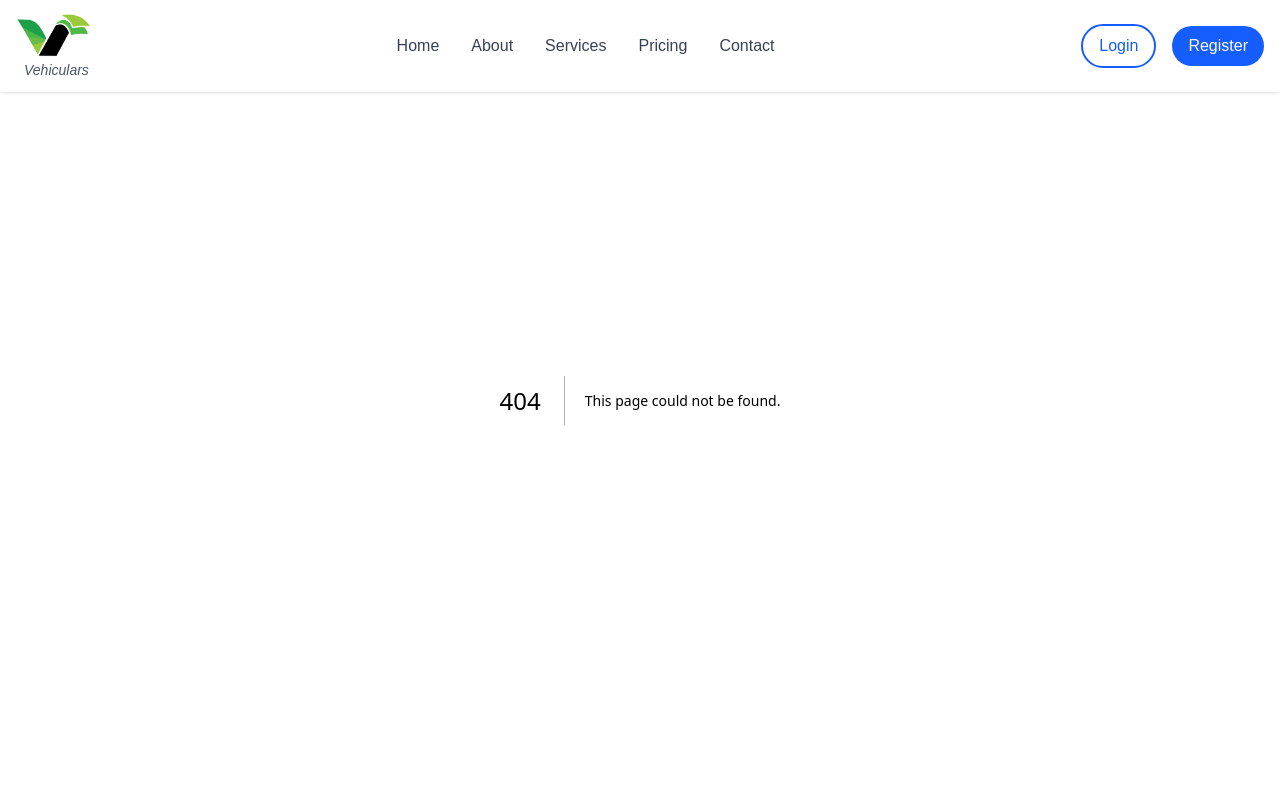
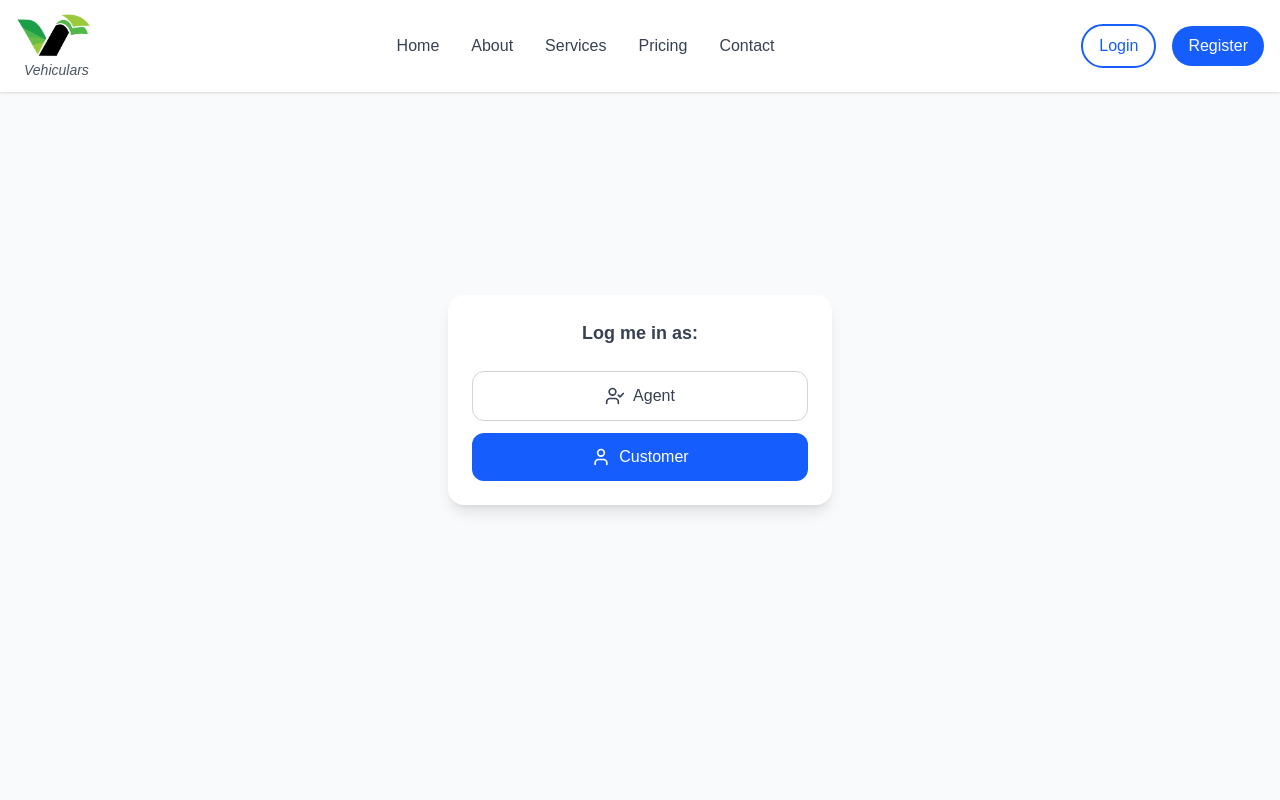
Before and after one commit to Abdul1013/vehicula, a Next.js app: page /ag_dashboard_switch_form in a window 1280 px wide. Before the commit this address had no page. Shown: the top 800 px of the page. Built offline with nearby package versions, Linux system fonts and the light colour scheme.

Commit message:
removed unused import

```diff
--- a/src/app/ag_customer_view_form/page.js
+++ b/src/app/ag_customer_view_form/page.js
@@ -2,8 +2,7 @@
 
 import { useState } from "react";
 import { useRouter } from "next/navigation";
-import Topbar from "@/components/Topbar";
-import Bottombar from "@/components/Bottombar";
+
 
 // Example helpers (replace with your real logic)
 function returnStatusBadge(status) {
--- a/src/app/ag_dashboard_form/page.js
+++ b/src/app/ag_dashboard_form/page.js
@@ -2,9 +2,6 @@
 
 import { useState } from "react";
 import { useRouter } from "next/navigation";
-import Topbar from "@/components/Topbar";
-import Bottombar from "@/components/Bottombar";
-import DashboardMenu from "@/components/DashboardMenu";
 
 // Example helpers
 function returnTrendArrow(current, prev) {
@@ -37,7 +34,7 @@ export default function Dashboard({ v }) {
 
       <div className="container-fluid bg-white hero-header mb-0 text-primary">
         <div className="container" style={{ marginTop: "-30px" }}>
-          <DashboardMenu />
+          {/* <DashboardMenu /> */}
 
           <div className="row">
             <div className="col-12 px-0">
--- /dev/null
+++ b/src/app/ag_dashboard_switch_form/page.js
@@ -0,0 +1,30 @@
+// pages/login-switch.js
+import Link from "next/link";
+import { User, UserCheck } from "lucide-react";
+
+export default function LoginSwitch() {
+  return (
+    <div className="flex items-center justify-center min-h-screen bg-gray-50 px-4">
+      <div className="max-w-sm w-full">
+        <div className="bg-white shadow-lg rounded-2xl p-6 text-center">
+          <h2 className="text-lg font-semibold mb-6 text-gray-700">
+            Log me in as:
+          </h2>
+          <Link href="/ag-dashboard-switch?type=1" legacyBehavior>
+            <button className="w-full mb-3 flex items-center justify-center gap-2 px-4 py-3 rounded-xl border border-gray-300 text-gray-700 hover:bg-gray-100 transition-all">
+              <UserCheck className="w-5 h-5" />
+              Agent
+            </button>
+          </Link>
+
+          <Link href="/dashboard" legacyBehavior>
+            <button className="w-full flex items-center justify-center gap-2 px-4 py-3 rounded-xl bg-blue-600 text-white hover:bg-blue-700 transition-all">
+              <User className="w-5 h-5" />
+              Customer
+            </button>
+          </Link>
+        </div>
+      </div>
+    </div>
+  );
+}
```
